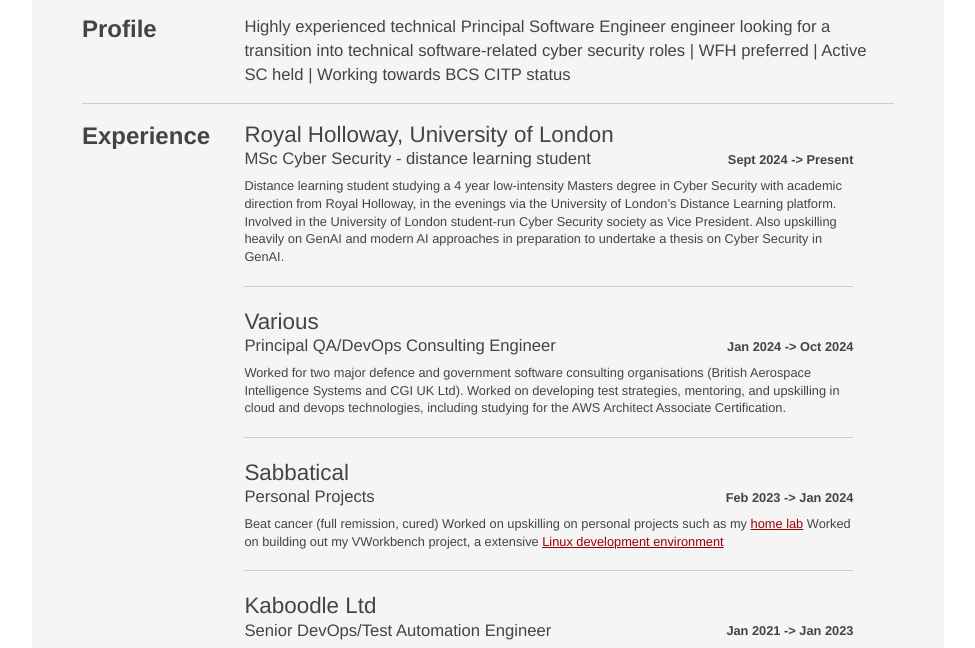
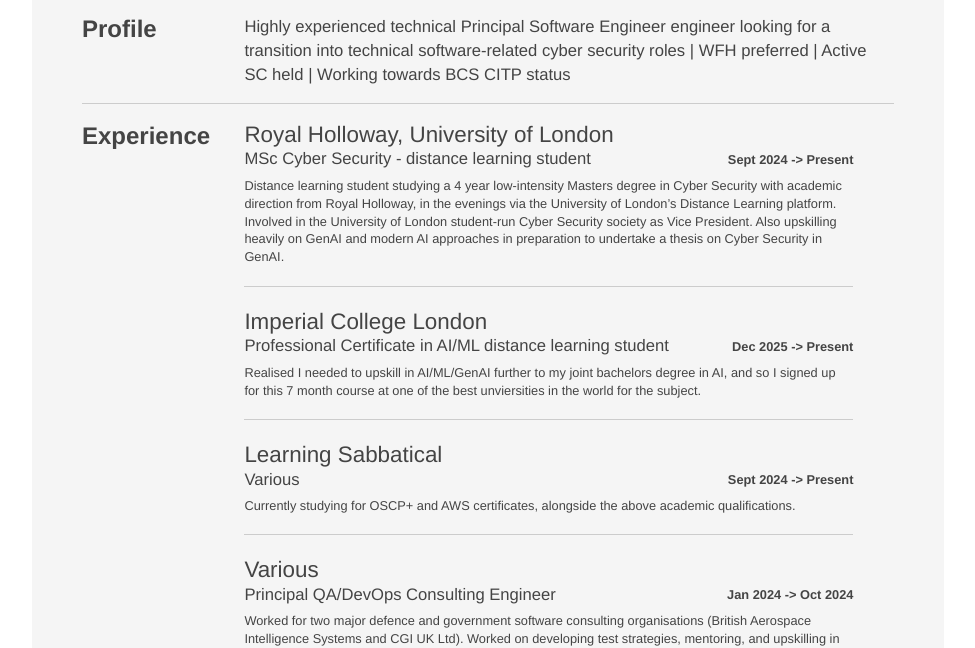
Before and after one commit to wordswords/dpc-resume, a plain HTML site: page CV.html in a window 1280 px wide. Shown: the part 178-826 px from the top of the page, without its empty margins (152-1127 px from the left). Drawn offline with Linux system fonts and the light colour scheme.

Commit message:
Latest version

```diff
--- a/CV.html
+++ b/CV.html
@@ -882,6 +882,16 @@
 <strong>Sept 2024 -> Present</strong>
 Distance learning student studying a 4 year low-intensity Masters degree in Cyber Security with academic direction from Royal Holloway, in the evenings via the University of London&#8217;s Distance Learning platform. Involved in the University of London student-run Cyber Security society as Vice President. Also upskilling heavily on GenAI and modern AI approaches in preparation to undertake a thesis on Cyber Security in GenAI.</dd>
 
+<dt>Imperial College London</dt>
+<dd><em>Professional Certificate in AI/ML distance learning student</em>
+<strong>Dec 2025 -> Present</strong>
+Realised I needed to upskill in AI/ML/GenAI further to my joint bachelors degree in AI, and so I signed up for this 7 month course at one of the best unviersities in the world for the subject.</dd>
+
+<dt>Learning Sabbatical</dt>
+<dd><em>Various</em>
+<strong>Sept 2024 -> Present</strong>
+Currently studying for OSCP+ and AWS certificates, alongside the above academic qualifications.</dd>
+
 <dt>Various</dt>
 <dd><em>Principal QA/DevOps Consulting Engineer</em>
 <strong>Jan 2024 -> Oct 2024</strong>
```
Also changed, not shown: CV.md (+10 -0 lines), 1 other file.
